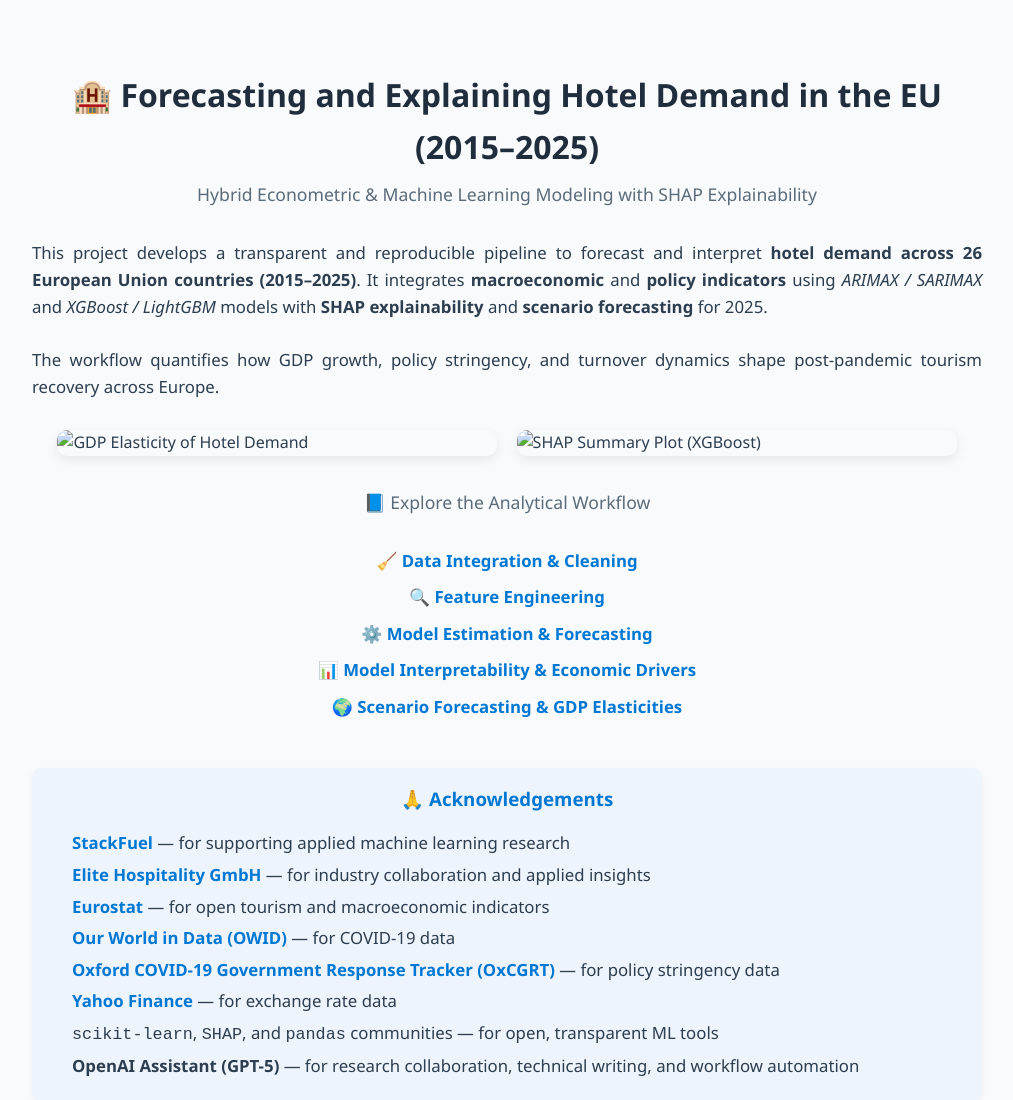
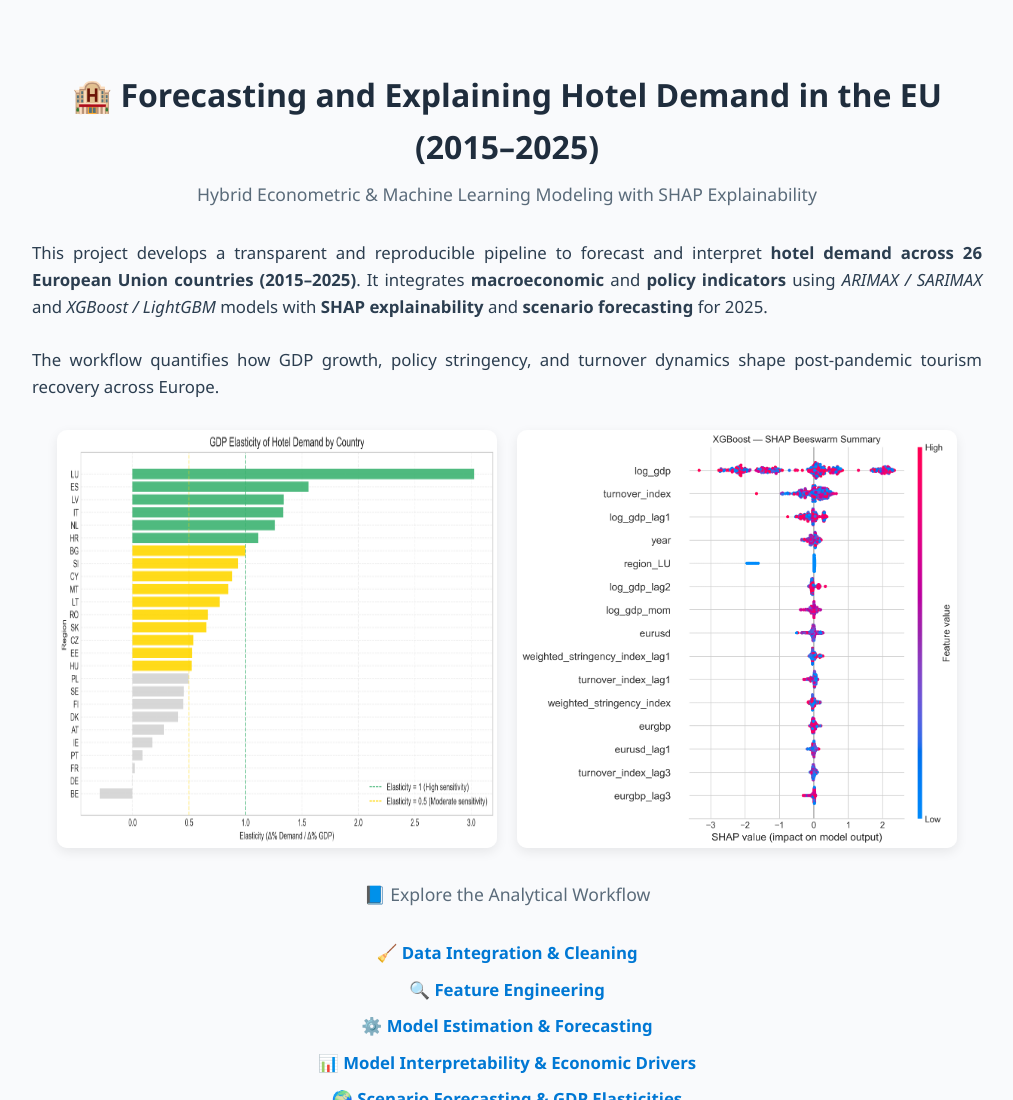
Before and after one commit to gsanaev/forecasting-explaining-hotel-demand-in-eu, a plain HTML site: page docs/index.html in a window 1280 px wide. Shown: the top 1100 px of the page, without its empty margins (133-1146 px from the left). Drawn offline with Linux system fonts and the light colour scheme.

Commit message:
Fix image paths for GitHub Pages

```diff
--- a/docs/index.html
+++ b/docs/index.html
@@ -138,8 +138,8 @@
     </p>
 
     <div class="figure-row">
-        <img src="../outputs/figures/gdp_elasticity_by_country.png" alt="GDP Elasticity of Hotel Demand" />
-        <img src="../outputs/figures/shap_summary_xgb.png" alt="SHAP Summary Plot (XGBoost)" />
+        <img src="gdp_elasticity_by_country.png" alt="GDP Elasticity of Hotel Demand" />
+        <img src="shap_summary_xgb.png" alt="SHAP Summary Plot (XGBoost)" />
     </div>
 
     <h2>📘 Explore the Analytical Workflow</h2>
```
Also changed, not shown: docs/gdp_elasticity_by_country.png (added), docs/shap_summary_xgb.png (added).
